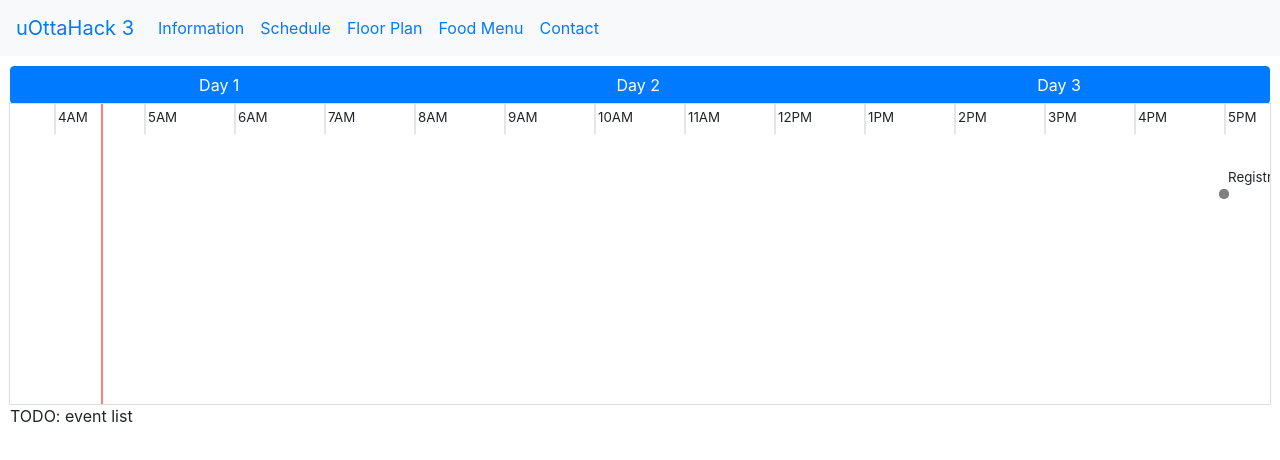
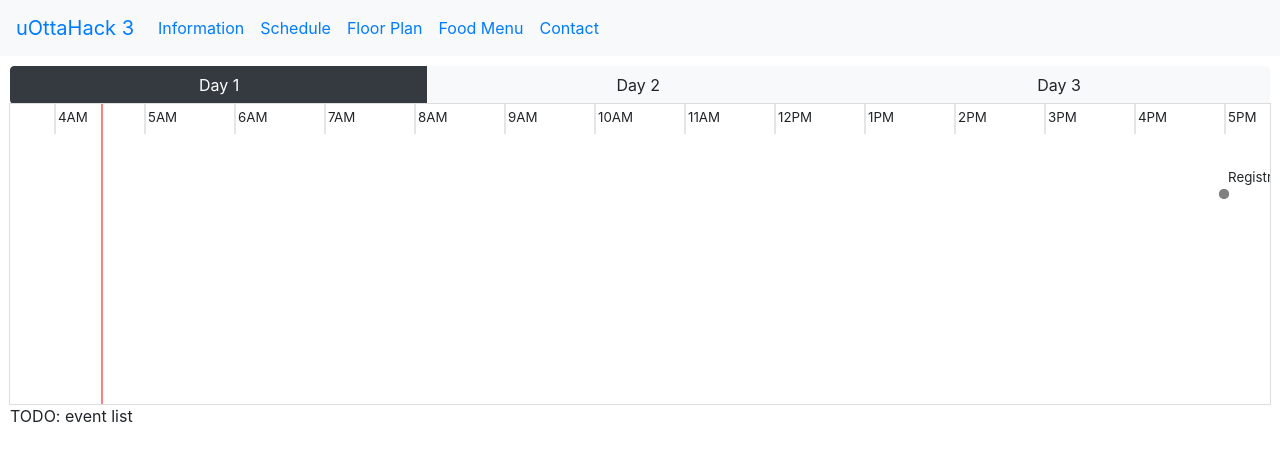
Before and after one commit to uOttaHack/2020-live-site, a React (Create React App) app: page /schedule in a window 1280 px wide. Shown: the top 460 px of the page. Built offline with nearby package versions, Linux system fonts and the light colour scheme.

Commit message:
add styling to highlight current day

```diff
--- a/src/views/ScheduleView.tsx
+++ b/src/views/ScheduleView.tsx
@@ -1,6 +1,7 @@
 import React from 'react';
 import './ScheduleView.css';
 
+import { IEventDay } from '../interfaces';
 import { firstDay, secondDay, thirdDay } from '../data/schedule';
 
 import ButtonGroup from 'react-bootstrap/ButtonGroup';
@@ -9,16 +10,26 @@ import Button from 'react-bootstrap/Button';
 import TimelineComponent from '../components/TimelineComponent';
 import EventList from '../components/EventList';
 
+const days: [IEventDay, IEventDay, IEventDay] = [firstDay, secondDay, thirdDay];
+
 const ScheduleView: React.FC = () => {
 	const [day, setDay] = React.useState(firstDay);
+	const [button, setButton] = React.useState(0);
+
+	const updateDay = (day: IEventDay, button: number) => {
+		setDay(day);
+		setButton(button);
+	};
 
 	return (
 		<div id="schedule">
 			<div className="d-flex flex-column">
 				<ButtonGroup>
-					<Button onClick={() => setDay(firstDay)}>Day 1</Button>
-					<Button onClick={() => setDay(secondDay)}>Day 2</Button>
-					<Button onClick={() => setDay(thirdDay)}>Day 3</Button>
+					{days.map((day, index) => (
+						<Button onClick={() => updateDay(day, index)} variant={index === button ? 'dark' : 'light'}>
+							Day {index + 1}
+						</Button>
+					))}
 				</ButtonGroup>
 			</div>
 			<TimelineComponent day={day} />
```
